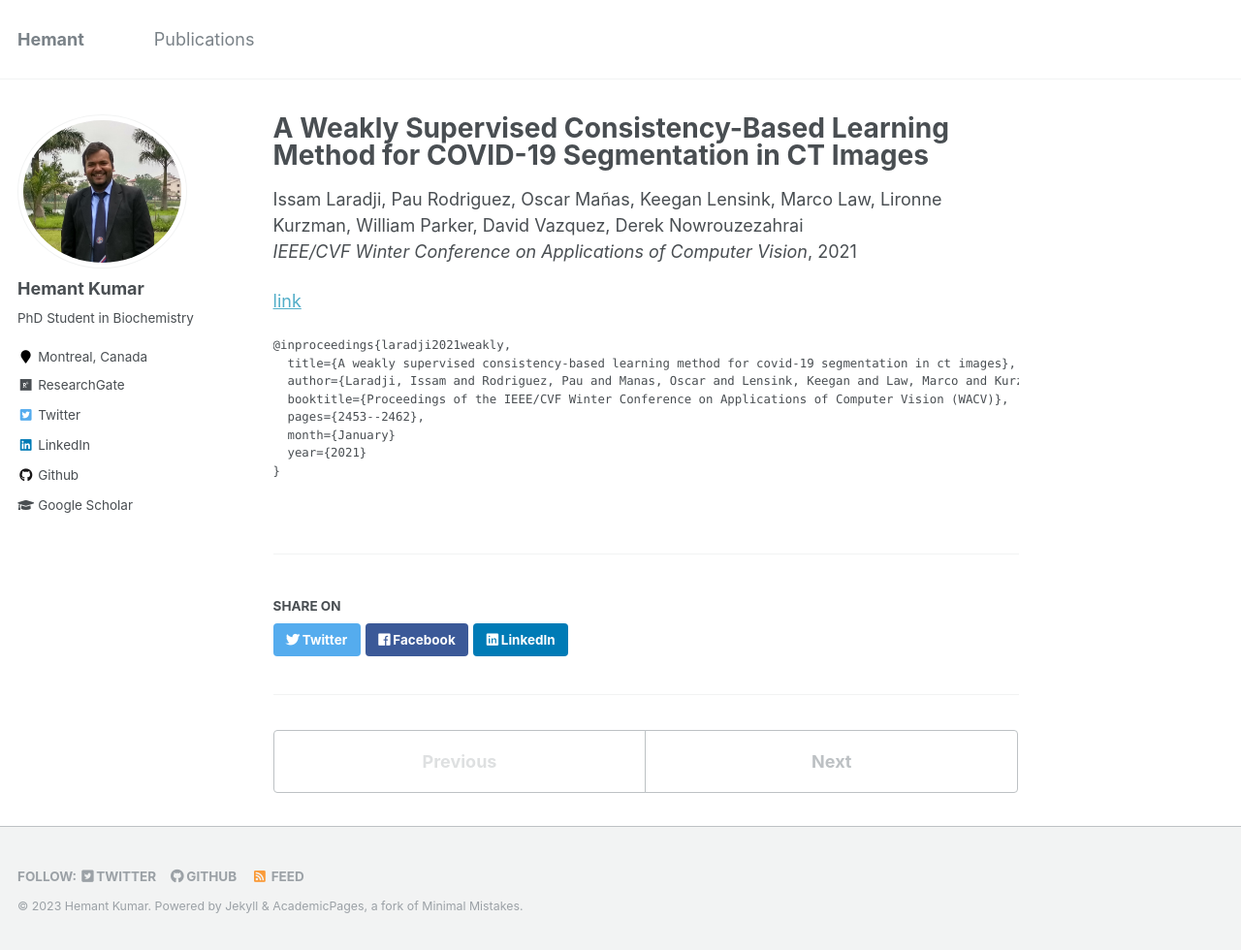
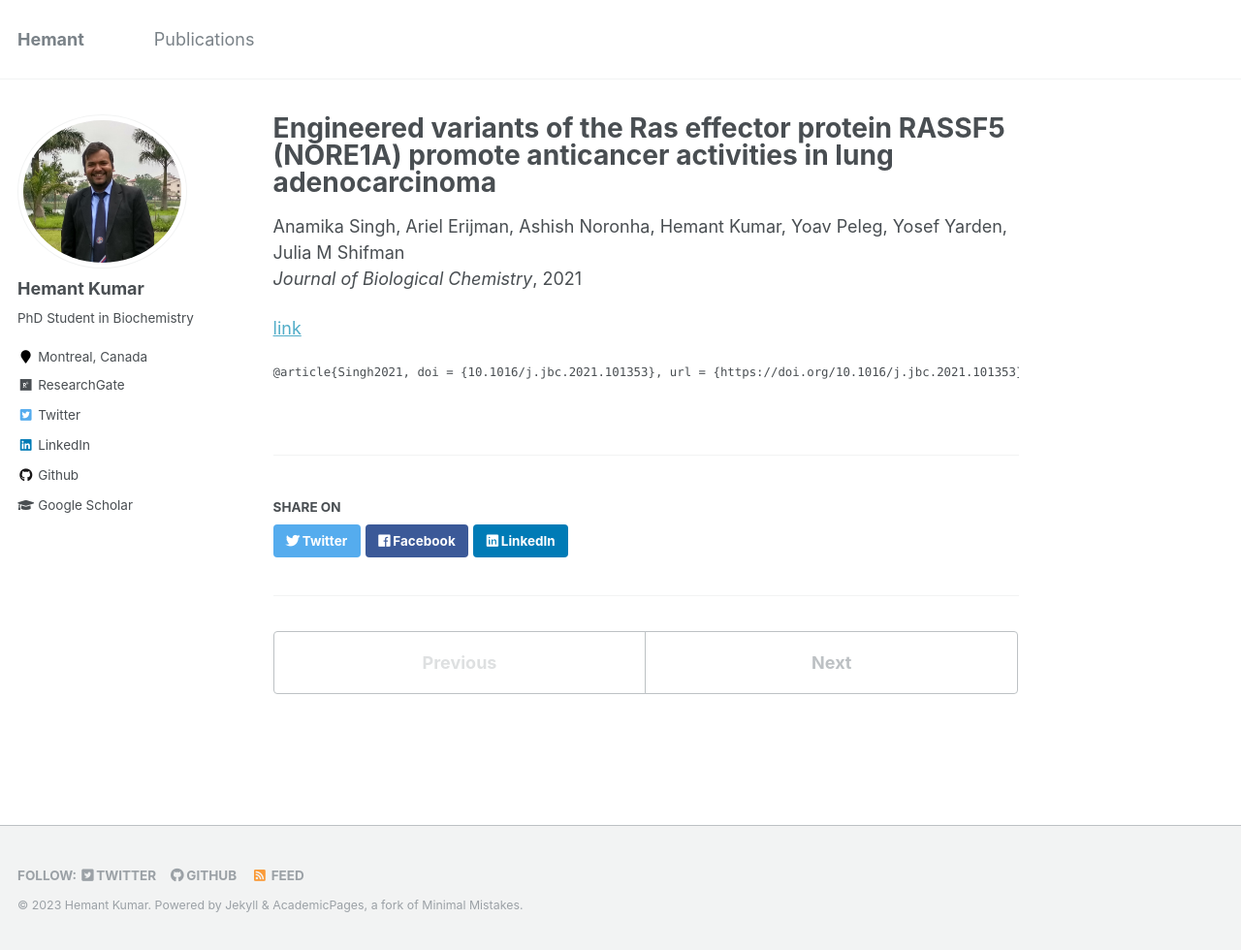
Before and after one commit to hemantkiitg/hemantkiitg.github.io, a Jekyll site: the page built from _publications/2020-07-laradji2021weakly.md, in a window 1280 px wide and 980 px high. Shown: the whole window at 97% size. Built offline with Jekyll 4.4.1, drawn with Linux system fonts in a browser that asks for light colours.

Commit message:
Update 2020-07-laradji2021weakly.md

```diff
--- a/_publications/2020-07-laradji2021weakly.md
+++ b/_publications/2020-07-laradji2021weakly.md
@@ -1,10 +1,22 @@
 ---
-title: "A Weakly Supervised Consistency-Based Learning Method for COVID-19 Segmentation in CT Images"
+title: "Engineered variants of the Ras effector protein RASSF5 (NORE1A) promote anticancer activities in lung adenocarcinoma"
 collection: publications
 permalink: /publication/2020-07-laradji2021weakly
 year: 2021
-venue: 'IEEE/CVF Winter Conference on Applications of Computer Vision'
-authors: 'Issam Laradji, Pau Rodriguez, Oscar Mañas, Keegan Lensink, Marco Law, Lironne Kurzman, William Parker, David Vazquez, Derek Nowrouzezahrai'
-paperurl: 'https://openaccess.thecvf.com/content/WACV2021/html/Laradji_A_Weakly_Supervised_Consistency-Based_Learning_Method_for_COVID-19_Segmentation_in_WACV_2021_paper.html'
-bibtex: "@inproceedings{laradji2021weakly,\n  title={A weakly supervised consistency-based learning method for covid-19 segmentation in ct images},\n  author={Laradji, Issam and Rodriguez, Pau and Manas, Oscar and Lensink, Keegan and Law, Marco and Kurzman, Lironne and Parker, William and Vazquez, David and Nowrouzezahrai, Derek},\n  booktitle={Proceedings of the IEEE/CVF Winter Conference on Applications of Computer Vision (WACV)},\n  pages={2453--2462},\n  month={January}\n  year={2021}\n}"
+venue: 'Journal of Biological Chemistry'
+authors: 'Anamika Singh, Ariel Erijman, Ashish Noronha, Hemant Kumar, Yoav Peleg, Yosef Yarden, Julia M Shifman'
+paperurl: 'https://doi.org/10.1016/j.jbc.2021.101353'
+bibtex: "@article{Singh2021,
+  doi = {10.1016/j.jbc.2021.101353},
+  url = {https://doi.org/10.1016/j.jbc.2021.101353},
+  year = {2021},
+  month = dec,
+  publisher = {Elsevier {BV}},
+  volume = {297},
+  number = {6},
+  pages = {101353},
+  author = {Anamika Singh and Ariel Erijman and Ashish Noronha and Hemant Kumar and Yoav Peleg and Yosef Yarden and Julia M. Shifman},
+  title = {Engineered variants of the Ras effector protein {RASSF}5 ({NORE}1A) promote anticancer activities in lung adenocarcinoma},
+  journal = {Journal of Biological Chemistry}
+}"
 ---
```
